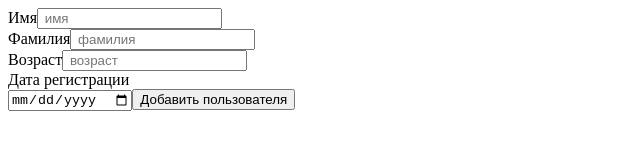
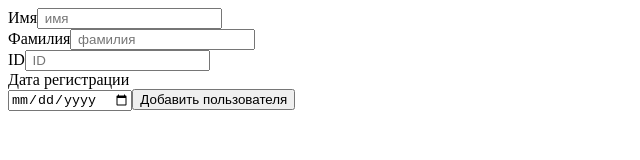
Before and after one commit to artemShvalev/telsy-task, a Vue app: page / in a window 1280 px wide. Shown: the top 160 px of the page, without its empty margins (0-640 px from the left). Built offline with nearby package versions, Linux system fonts and the light colour scheme.

Commit message:
commit 3

```diff
--- a/src/components/EnterUsers.vue
+++ b/src/components/EnterUsers.vue
@@ -6,8 +6,8 @@
         <input type="text" v-model="firstName" placeholder=" имя"/><br>
         <label>Фамилия</label>
         <input type="text" v-model="lastName" placeholder=" фамилия"/><br>
-        <label>Возраст</label>
-        <input type="number" v-model="age" min="18" required placeholder=" возраст"/><br>
+        <label>ID</label>
+        <input type="number" v-model="age" min="18" required placeholder=" ID"/><br>
         <label>Дата регистрации</label><br>
         <input type="date" v-model="date" placeholder="дата"/>
         <button  class="btn" @click="addUser()">
```
